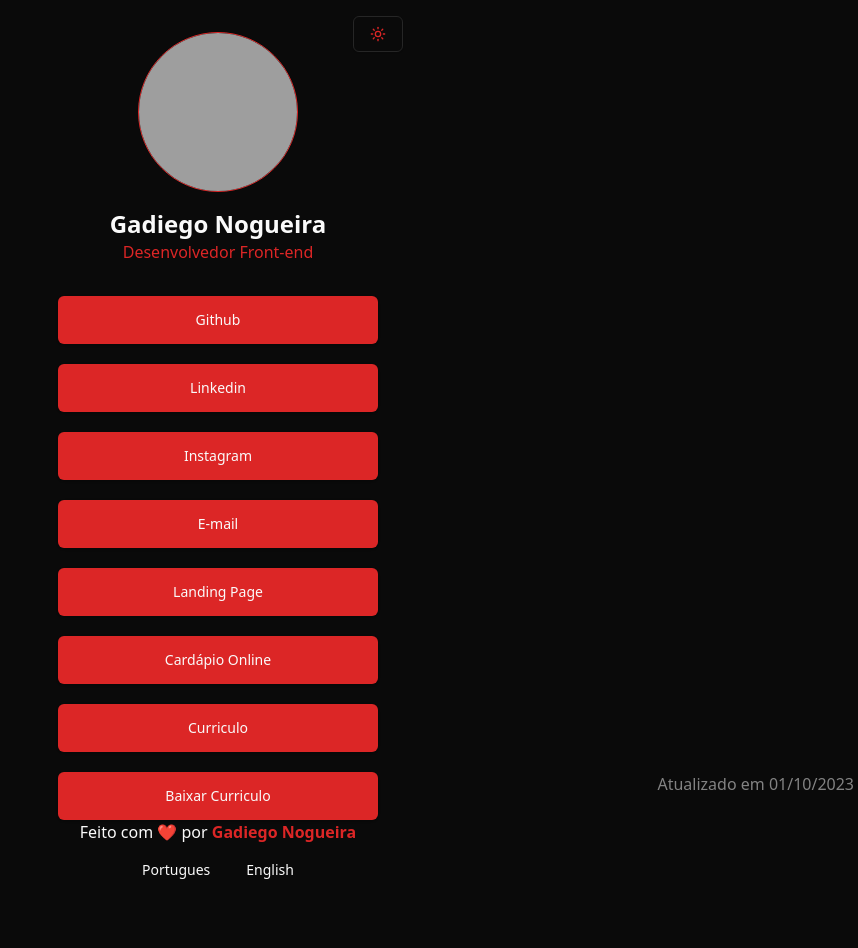
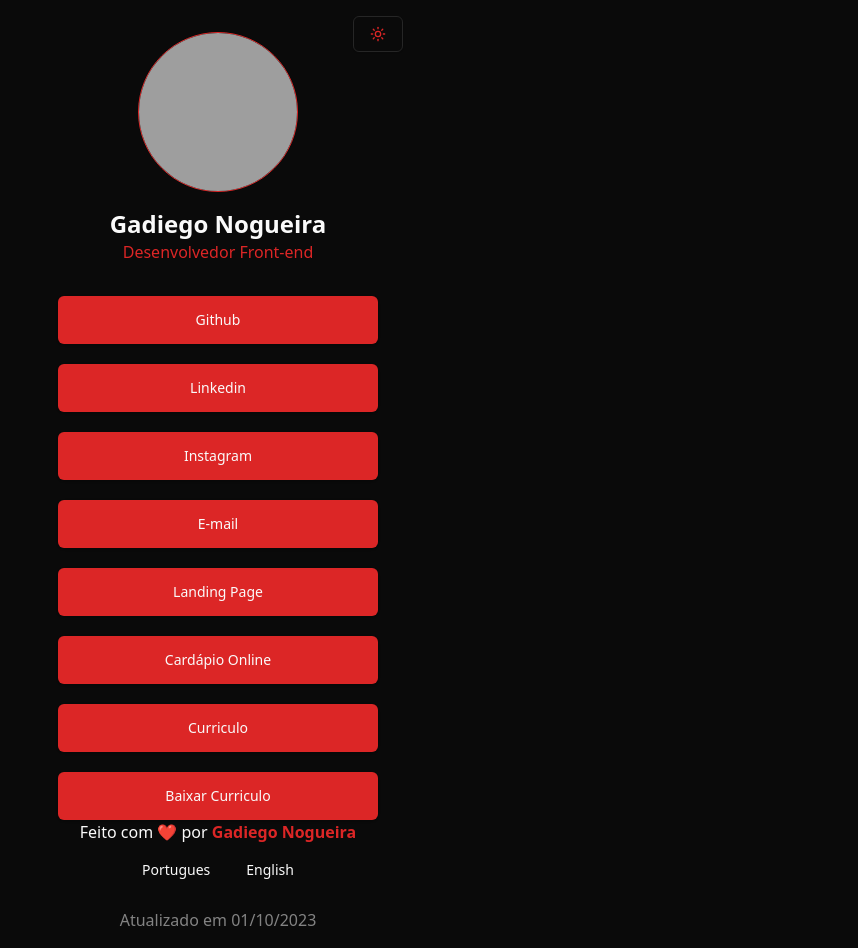
Before and after one commit to GadiegoN/my-links, a React (Vite) app: page / in a window 1280 px wide. Shown: the whole page, without its empty margins (422-1280 px from the left). Before the commit the page ends 888 px from the top, so only its background shows below. Built offline with nearby package versions, Linux system fonts and the light colour scheme; grey boxes are pictures that could not be loaded.

Commit message:
fixed footer

```diff
--- a/src/App.tsx
+++ b/src/App.tsx
@@ -110,7 +110,7 @@ export function App() {
           <Button variant={"ghost"} onClick={() => changeLanguage('pt')}>Portugues</Button>
           <Button variant={"ghost"} onClick={() => changeLanguage('en')}>English</Button>
         </div>
-        <span className="opacity-50 fixed bottom-1 right-1">
+        <span className="opacity-50 pb-4">
           Atualizado em 01/10/2023
         </span>
       </div>
```
